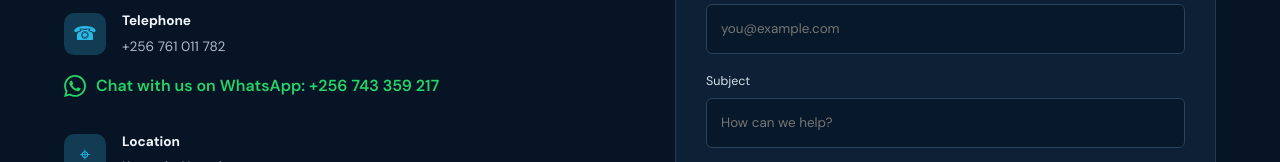
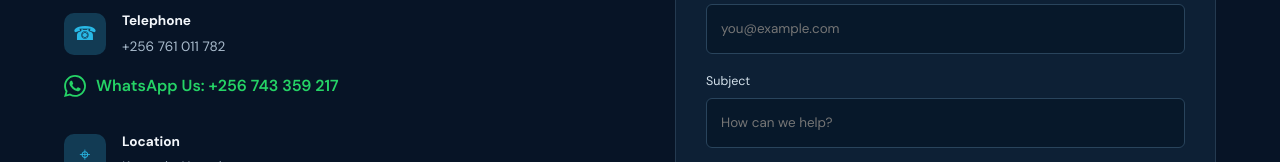
Before and after one commit to borisnucleus891-code/nexoratech, a plain HTML site: page contact.html in a window 1280 px wide. Shown: the part 942-1104 px from the top of the page. Drawn offline with Linux system fonts and the light colour scheme.

Commit message:
Update contact.html

```diff
--- a/contact.html
+++ b/contact.html
@@ -40,7 +40,7 @@
         <path d="M20.52 3.48A11.87 11.87 0 0 0 12.05 0C5.48 0 .14 5.34.14 11.91c0 2.1.55 4.15 1.6 5.96L0 24l6.29-1.65a11.9 11.9 0 0 0 5.76 1.47h.01c6.57 0 11.91-5.34 11.91-11.91a11.84 11.84 0 0 0-3.45-8.43ZM12.06 21.8a9.9 9.9 0 0 1-5.04-1.38l-.36-.21-3.73.98 1-3.64-.24-.37a9.88 9.88 0 0 1-1.52-5.27c0-5.46 4.44-9.9 9.9-9.9a9.83 9.83 0 0 1 7 2.9 9.83 9.83 0 0 1 2.9 7c0 5.45-4.44 9.89-9.9 9.89Zm5.43-7.41c-.3-.15-1.77-.87-2.05-.97-.28-.1-.48-.15-.68.15-.2.3-.77.97-.94 1.17-.17.2-.35.23-.65.08-.3-.15-1.27-.47-2.42-1.5-.9-.8-1.5-1.78-1.67-2.08-.17-.3-.02-.46.13-.61.14-.13.3-.35.45-.52.15-.17.2-.3.3-.5.1-.2.05-.37-.02-.52-.08-.15-.68-1.64-.93-2.24-.24-.59-.49-.51-.68-.52h-.58c-.2 0-.52.08-.8.37-.28.3-1.05 1.03-1.05 2.52s1.08 2.92 1.23 3.12c.15.2 2.13 3.25 5.16 4.56.72.31 1.28.5 1.71.64.72.23 1.37.2 1.89.12.58-.09 1.77-.73 2.02-1.44.25-.71.25-1.32.17-1.44-.07-.13-.27-.2-.57-.35Z"/>
     </svg>
 
-    Chat with us on WhatsApp: +256 743 359 217
+    WhatsApp Us: +256 743 359 217
 </a>
 <div class="contact-detail"><span>⌖</span><div><b>Location</b><p>Kampala, Uganda</p></div></div>
 <div class="contact-detail"><span>◷</span><div><b>Working hours</b><p>Monday – Friday, 8:00 AM – 5:00 PM</p></div></div>
```
